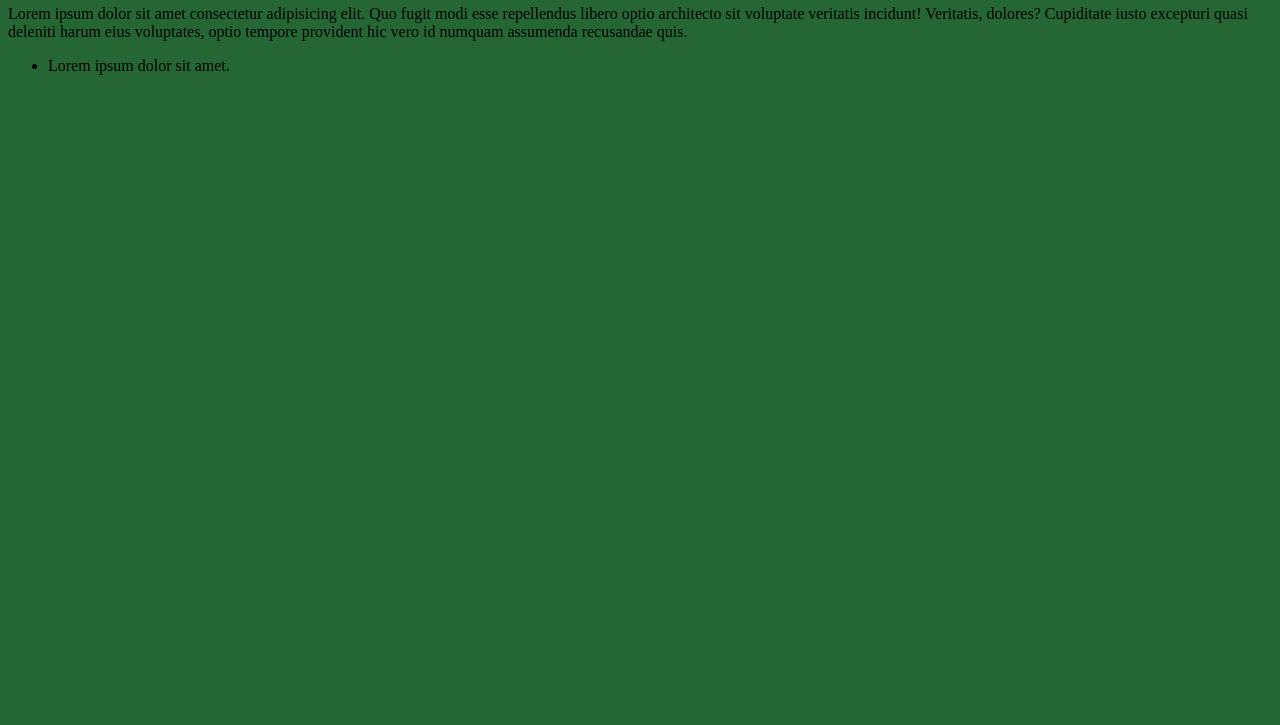
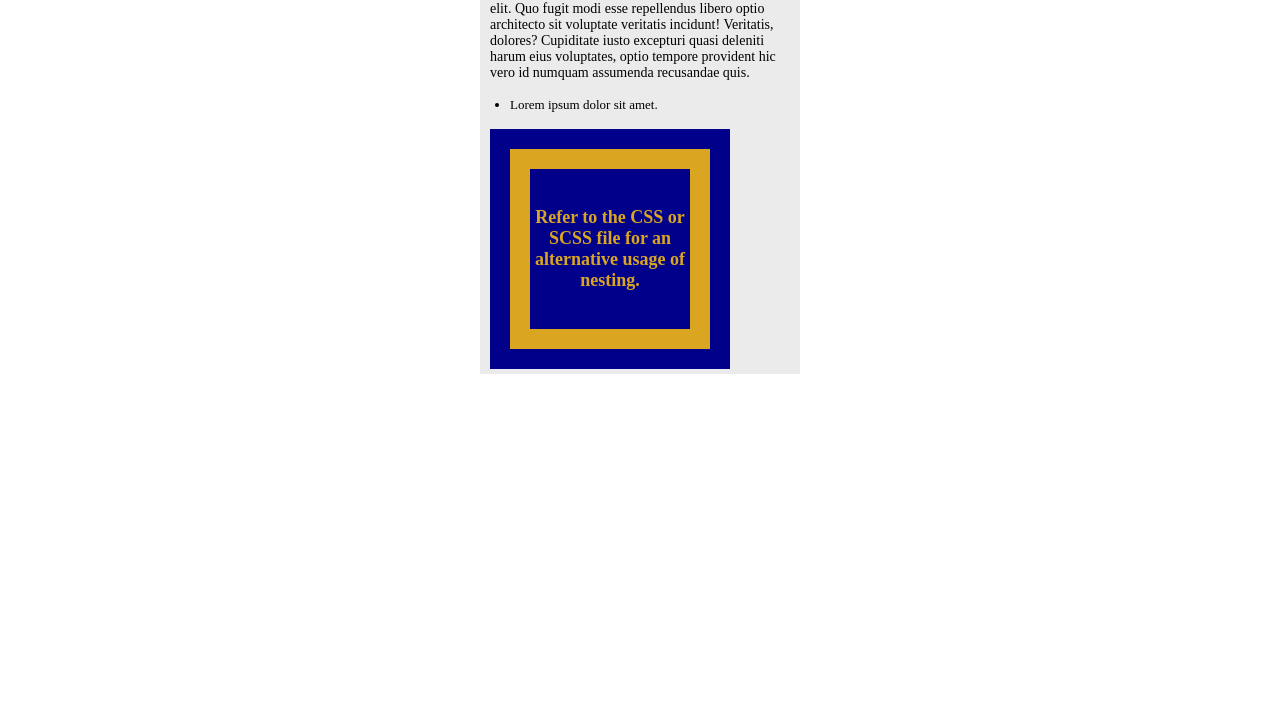
Before and after one commit to Celal-Dzelal/scss-practices-and-examples, a plain HTML site: page 04_nesting_selectors/index.html in a window 1280 px wide. Shown: the part 75-800 px from the top of the page. Drawn offline with nearby package versions, Linux system fonts and the light colour scheme; files that its build step writes are made by us from their sources.

Commit message:
Updated(Alternate Usage Added)

```diff
--- a/04_nesting_selectors/index.html
+++ b/04_nesting_selectors/index.html
@@ -3,7 +3,7 @@
   <head>
     <meta charset="UTF-8" />
     <meta name="viewport" content="width=device-width, initial-scale=1.0" />
-    <link rel="stylesheet" href="style.css" />
+    <link rel="stylesheet" href="nesting.css" />
     <title>Document</title>
   </head>
   <body>
@@ -19,6 +19,14 @@
       <ul>
         <li>Lorem ipsum dolor sit amet.</li>
       </ul>
+
+      <div class="alternative">
+        <section class="alternative__section">
+          <h1 class="alternative__section--last">
+            Refer to the CSS or SCSS file for an alternative usage of nesting.
+          </h1>
+        </section>
+      </div>
     </div>
   </body>
 </html>
```
